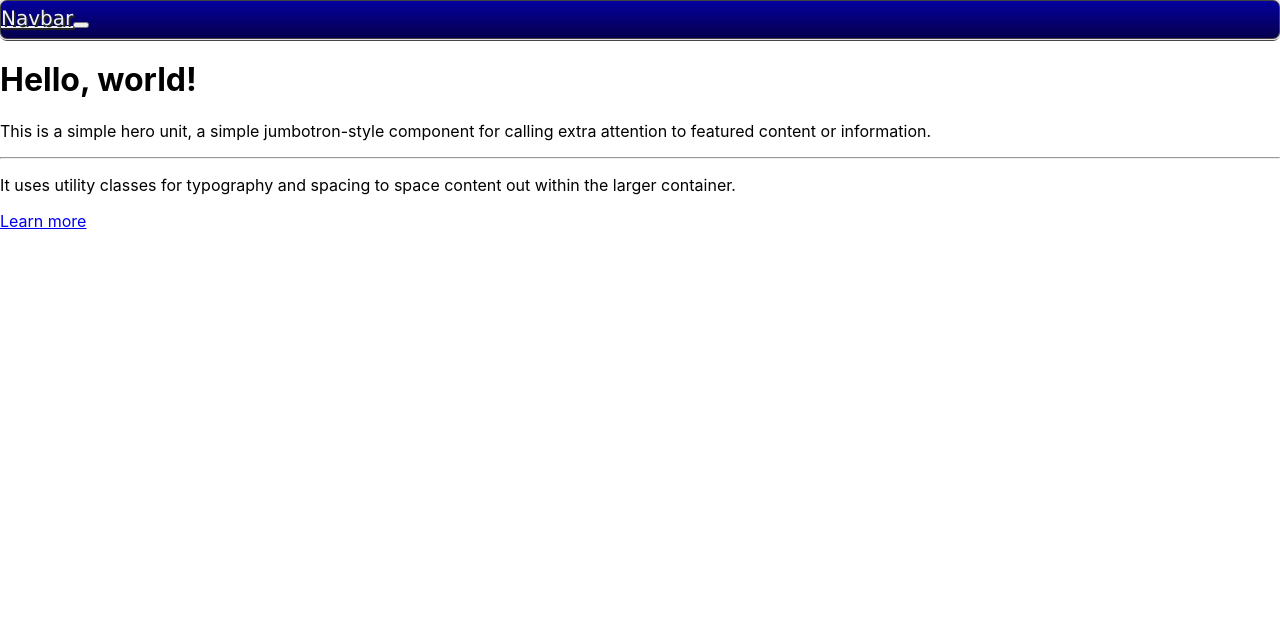
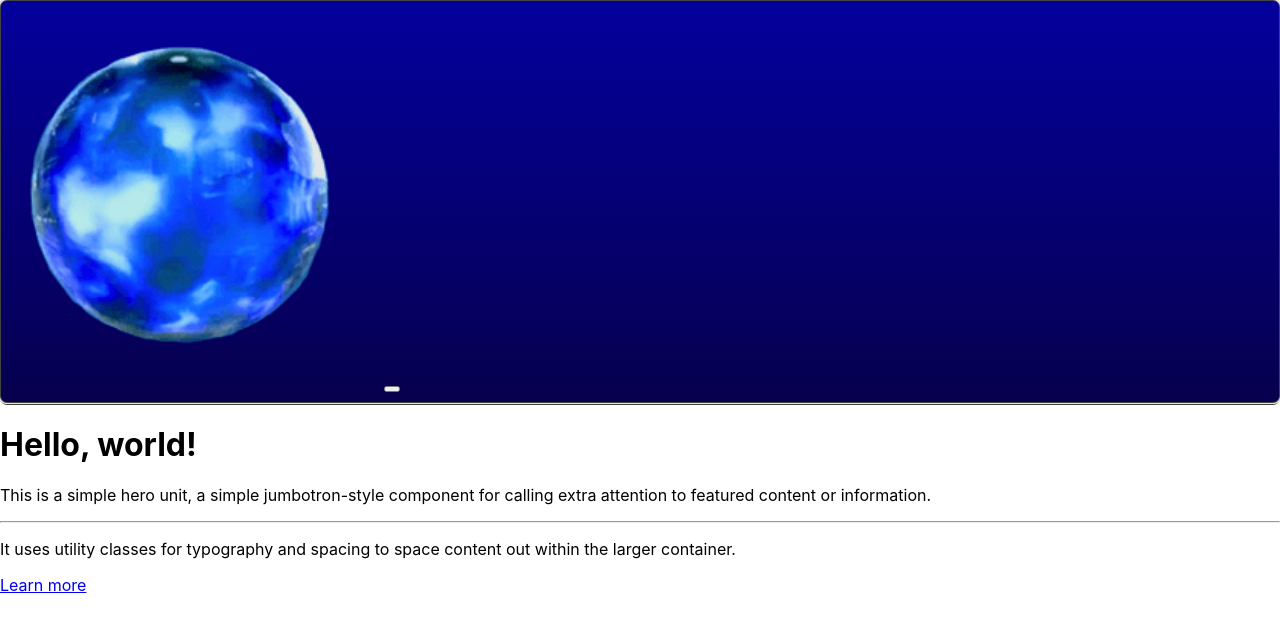
Before and after one commit to lu-gflores/react-weather, a React (Create React App) app: page / in a window 1280 px wide. Shown: the top 632 px of the page. Built offline with nearby package versions, Linux system fonts and the light colour scheme; the HTML template or start-up script is replaced by a standard one.

Commit message:
adjusted and added image in navbar

```diff
--- a/src/components/layout/Navbar.js
+++ b/src/components/layout/Navbar.js
@@ -1,10 +1,12 @@
 import React from 'react'
-
+import Materia from '../../img/materia.png'
 const Navbar = () => {
     return (
         <div className='ff7'>
             <nav className="navbar ff7">
-                <a className="navbar-brand" href="#">Navbar</a>
+                <a className="navbar-brand" href="#" style={{ margin: '0', padding: '0' }}>
+                    <img src={Materia} alt='logo' style={{ width: '30%', padding: '0', margin: 'auto' }} />
+                </a>
                 <button className="navbar-toggler" type="button" data-toggle="collapse" data-target="#navbarSupportedContent" aria-controls="navbarSupportedContent" aria-expanded="false" aria-label="Toggle navigation">
                     <span className="navbar-toggler-icon"></span>
                 </button>
```
Also changed, not shown: src/img/materia.png (added).
